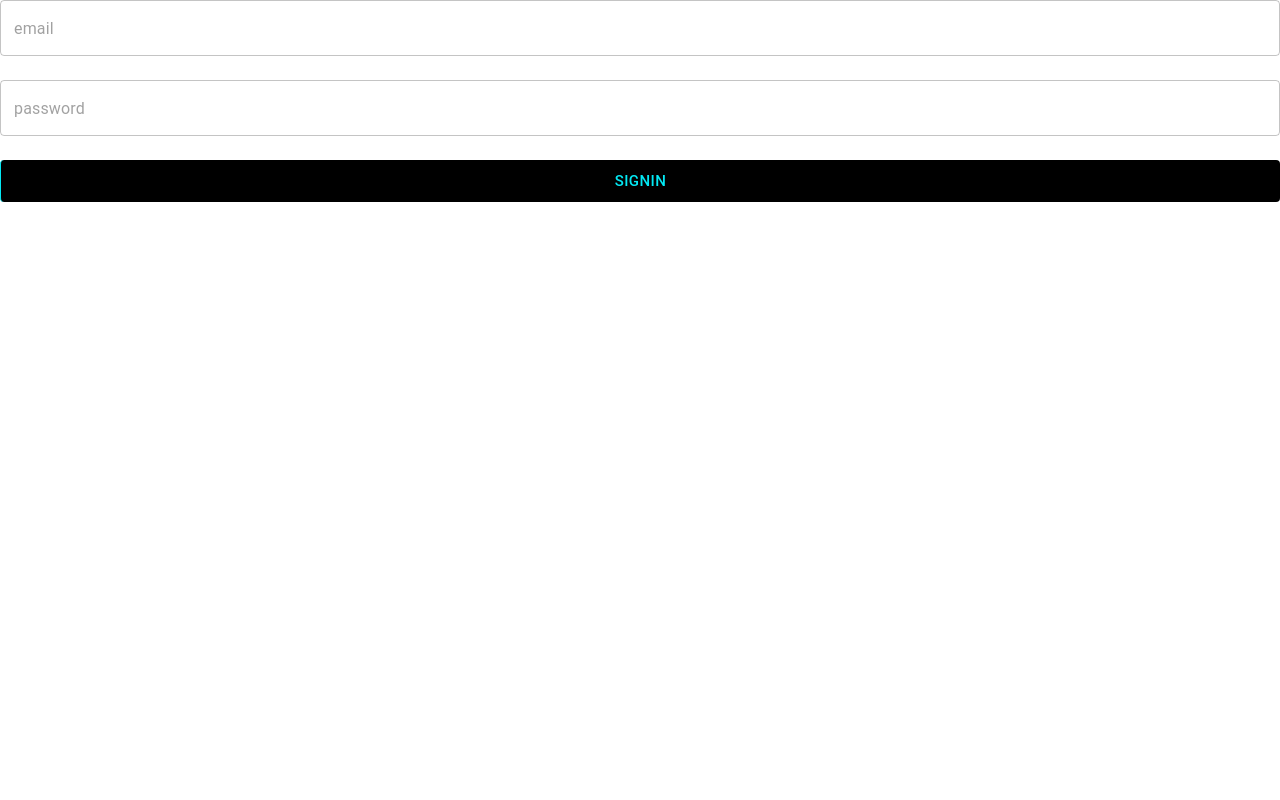
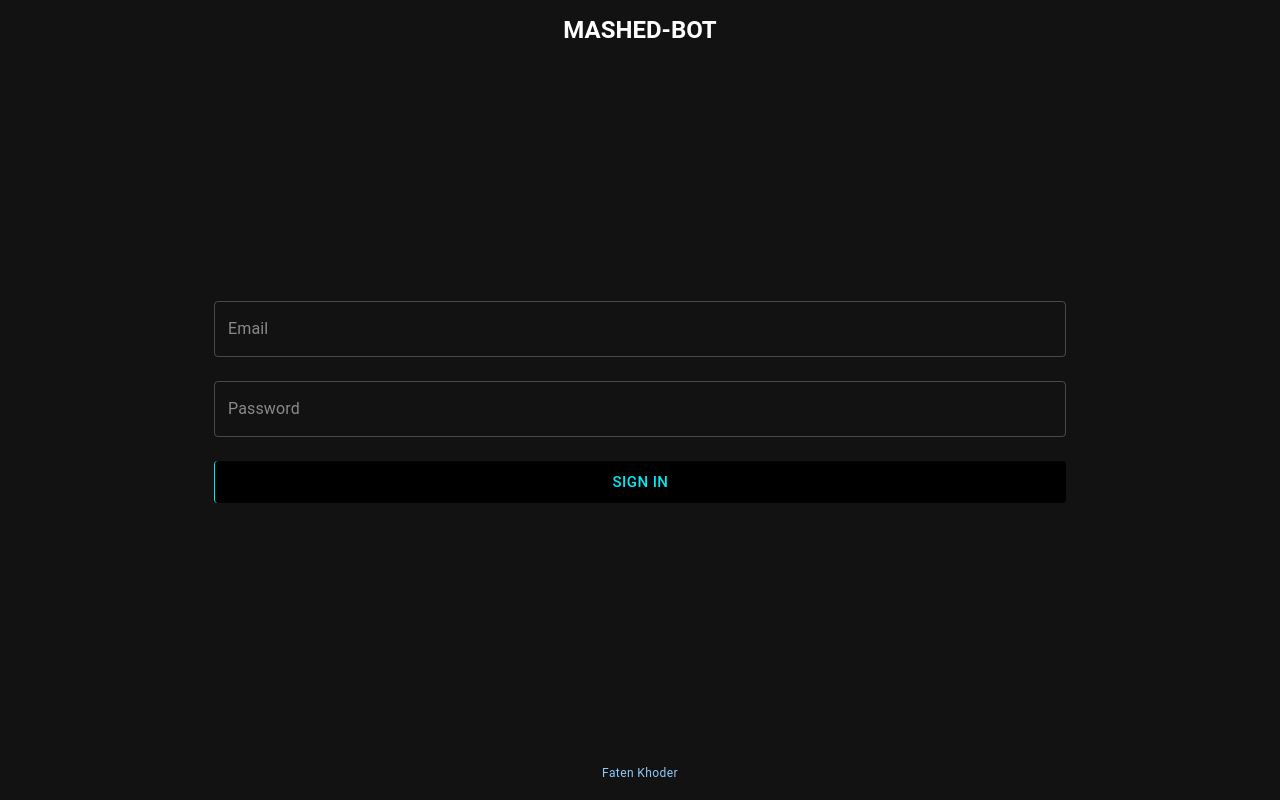
Before and after one commit to Fatenkh7/Frontend-Final-Project, a React (Create React App) app: page /signin in a window 1280 px wide. Built offline with nearby package versions, Linux system fonts and the light colour scheme.

Commit message:
sign in and sign up done

```diff
--- a/package.json
+++ b/package.json
@@ -12,11 +12,13 @@
     "@testing-library/user-event": "^13.5.0",
     "axios": "^1.4.0",
     "formik": "^2.2.9",
+    "framer-motion": "^10.12.10",
     "react": "^18.2.0",
     "react-dom": "^18.2.0",
     "react-router-dom": "^6.11.1",
     "react-scripts": "5.0.1",
     "react-toastify": "^9.1.2",
+    "styled-components": "^6.0.0-rc.1",
     "typewriter-effect": "^2.19.0",
     "web-vitals": "^2.1.4",
     "yup": "^1.1.1"
--- a/src/App.jsx
+++ b/src/App.jsx
@@ -1,18 +1,92 @@
-import { BrowserRouter, Routes, Route } from "react-router-dom";
-import './App.css';
-import SignIn from "../src/pages/SignIn/signin.jsx";
-import Home from "../src/pages/Home/home";
+import "react-toastify/dist/ReactToastify.css";
+import AuthRoute from "./components/AuthRoute";
+import ProtectedRoute from "./components/ProtectedRoute";
+import Home from "./pages/Home/home";
+import FirstPage from "./pages/FirstPage/firstPage";
+import SignIn from "./pages/SignIn/signin";
+import SignUp from "./pages/Signup/signiup";
+import UserContext from "./context/user";
+import { useEffect, useState } from "react";
+import { createTheme, ThemeProvider } from "@mui/material/styles";
+import { CssBaseline } from "@mui/material";
+import { ToastContainer } from "react-toastify";
+import { BrowserRouter, Route, Routes } from "react-router-dom";
 
 function App() {
+  const [user, setUser] = useState(null);
+  const theme = createTheme({
+    palette: { mode: "dark" },
+  });
+
+  const login = (data) => {
+    setUser(data);
+  };
+
+  const logout = () => {
+    setUser(null);
+  };
+
+  useEffect(() => {}, []);
+
   return (
-    <div className="App">
+    <ThemeProvider theme={theme}>
+      <CssBaseline />
+      <ToastContainer
+        position="bottom-left"
+        autoClose={4000}
+        hideProgressBar={false}
+        newestOnTop={false}
+        closeOnClick
+        rtl={false}
+        pauseOnHover
+      />
       <BrowserRouter>
         <Routes>
-          <Route path="/signin" element={<SignIn />} />
-          <Route path="/home" element={<Home />} />
+          <Route
+            path="/"
+            element={
+              <UserContext.Provider
+                value={{ user: user, login: login, logout: logout }}
+              >
+                <FirstPage />
+              </UserContext.Provider>
+            }
+          />
+          <Route
+            path="/home"
+            element={
+              <UserContext.Provider
+                value={{ user: user, login: login, logout: logout }}
+              >
+                <ProtectedRoute>
+                  <Home />
+                </ProtectedRoute>
+              </UserContext.Provider>
+            }
+          />
+          <Route
+            path="/signin"
+            element={
+              <UserContext.Provider value={{ login: login }}>
+                <AuthRoute>
+                  <SignIn />
+                </AuthRoute>
+              </UserContext.Provider>
+            }
+          />
+          <Route
+            path="/signup"
+            element={
+              <UserContext.Provider value={{ login: login }}>
+                <AuthRoute>
+                  <SignUp />
+                </AuthRoute>
+              </UserContext.Provider>
+            }
+          />
         </Routes>
       </BrowserRouter>
-    </div>
+    </ThemeProvider>
   );
 }
 
--- a/src/api/apiUser.jsx
+++ b/src/api/apiUser.jsx
@@ -1,12 +1,40 @@
 import axiosClient from "./apiClient";
 
-export const userSignIn = async () => {
+export const userSignIn = async (email, password) => {
   try {
     const response = await axiosClient.post(
-      "user/signin");
+      "user/signin",
+      {
+        email,
+        password,
+      }
+    );
 
     return { response };
   } catch (err) {
     return { err };
   }
 };
+
+export const createUser = async (first_name,
+  last_name,
+  email,
+  username,
+  password,) => {
+  try {
+    const response = await axiosClient.post(
+      "user/signup",
+      {
+        first_name,
+        last_name,
+        email,
+        username,
+        password,
+      }
+    );
+
+    return { response };
+  } catch (err) {
+    return { err };
+  }
+};
--- a/src/components/ProtectedRoute.jsx
+++ b/src/components/ProtectedRoute.jsx
@@ -5,12 +5,12 @@
 import UserContext from "../context/user";
 const ProtectedRoute = (props) => {
   const navigate = useNavigate();
-  const {user} = useContext(UserContext);
+  const { user } = useContext(UserContext);
   useEffect(() => {
-    if (!user) navigate("/signup");
-  }, [navigate,user]);
+    if (!user) navigate("/signin");
+  }, [navigate, user]);
 
-  return user?(<Box sx={{ height: "100vh" }}>{props.children}</Box>):<div></div>;
+  return user ? (<Box sx={{ height: "100vh" }}>{props.children}</Box>) : <div></div>;
 };
 
 export default ProtectedRoute;
--- /dev/null
+++ b/src/context/user.jsx
@@ -0,0 +1,3 @@
+import { createContext } from "react";
+const UserContext = createContext();
+export default UserContext;
--- a/src/pages/FirstPage/firstPage.jsx
+++ b/src/pages/FirstPage/firstPage.jsx
@@ -0,0 +1,82 @@
+import React from 'react';
+import styled from 'styled-components';
+import { Box, Button, Typography } from '@mui/material';
+import logo from '../../logo.svg';
+import { Link } from 'react-router-dom';
+import { motion, AnimatePresence } from 'framer-motion';
+
+const Container = styled(Box)`
+  display: flex;
+  flex-direction: column;
+  justify-content: center;
+  align-items: center;
+  height: 100vh;
+`;
+
+const Logo = styled(motion.img)`
+  width: 150px;
+  margin-bottom: 50px;
+`;
+
+const ButtonContainer = styled(Box)`
+  display: flex;
+  flex-direction: row;
+  justify-content: center;
+  align-items: center;
+  margin-top: 20px;
+`;
+
+const SignInButton = styled(Button)`
+  && {
+    background-color: #03e9f4;
+    color: #000000;
+    margin-right: 10px;
+    &:hover {
+      background-color: #018ca1;
+    }
+  }
+`;
+
+const SignUpButton = styled(Button)`
+  && {
+    background-color: #03e9f4;
+    color: #000000;
+    margin-left: 10px;
+    &:hover {
+      background-color: #018ca1;
+    }
+  }
+`;
+
+const Title = styled(Typography)`
+  font-family: 'Montserrat', sans-serif;
+  margin-top: 30px;
+`;
+
+const FirstPage = () => {
+    return (
+        <Container>
+            <AnimatePresence>
+                <Logo
+                    src={logo}
+                    alt="logo"
+                    initial={{ scale: 0 }}
+                    animate={{ scale: 1 }}
+                    exit={{ scale: 0 }}
+                    transition={{ duration: 0.5 }}
+                />
+            </AnimatePresence>
+            <Title variant="h4">Welcome to Mashed-Bot AI</Title>
+            <ButtonContainer>
+                <Link to="/signin">
+                    <SignInButton variant="contained">Sign In</SignInButton>
+                </Link>
+                <Link to="/signup">
+                    <SignUpButton variant="contained">Sign Up</SignUpButton>
+                </Link>
+            </ButtonContainer>
+        </Container>
+    );
+};
+
+export default FirstPage;
--- a/src/pages/SignIn/signin.jsx
+++ b/src/pages/SignIn/signin.jsx
@@ -5,74 +5,90 @@
 import { userSignIn } from "../../api/apiUser";
 import { useContext, useEffect, useState } from "react";
 import { Box, Button, Stack, TextField } from "@mui/material";
-import { createTheme } from '@mui/material/styles';
-
-const theme = createTheme();
-
-const SignIn = () => {
+import UserContext from "../../context/user";
+import { createTheme } from "@mui/material/styles";
 
 const theme = createTheme({
   palette: {
     metallicBlue: {
-                main: '#000000',
+      main: "#000000",
       border: "#03e9f4",
     },
   },
 });
+
+const SignIn = () => {
+  const { login } = useContext(UserContext);
   const navigate = useNavigate();
-
-    const formik = useFormik({
+  useEffect(() => {}, []);
+  const [isRequest, setIsRequest] = useState(false);
+  const form = useFormik({
     initialValues: {
-            email: '',
-            password: '',
+      email: "",
+      password: "",
     },
-        validationSchema: yup.object().shape({
-            email: yup.string().email('Invalid email').required('Required'),
-            password: yup.string().required('Required'),
+    validationSchema: yup.object({
+      email: yup
+        .string()
+        .required("Email is required")
+        .email("Invalid email address"),
+      password: yup
+        .string()
+        .required("Password is required")
+        .min(6, "Password must be at least 6 characters"),
     }),
     onSubmit: async (values) => {
       try {
-                const response = await userSignIn(values.email, values.password);
-                const { data } = response;
-                toast.success('Successfully signed in');
-                // You can store the user data in the UserContext here
-                navigate('/home');
-            } catch (err) {
-                toast.error('Invalid email or password');
+        setIsRequest(true);
+        const { response, err } = await userSignIn(values.email, values.password);
+        if (err) {
+          toast.error(err.message || "Failed to sign in.");
+        } else {
+          login(response);
+          navigate("/");
+          toast.success("Sign in success");
+        }
+      } catch (error) {
+        toast.error(error.message);
+      } finally {
+        setIsRequest(false);
       }
     },
   });
 
   return (
-        <Box component="form" noValidate onSubmit={formik.handleSubmit}>
+    <Box component="form" noValidate onSubmit={form.handleSubmit}>
       <Stack spacing={3}>
         <TextField
           fullWidth
-                    placeholder="email"
+          placeholder="Email"
           name="email"
-                    value={formik.values.email}
-                    onChange={formik.handleChange}
-                    onBlur={formik.handleBlur}
-                    error={formik.touched.email && Boolean(formik.errors.email)}
-                    helperText={formik.touched.email && formik.errors.email}
+          value={form.values.email}
+          onChange={form.handleChange}
+          error={form.touched.email && form.errors.email !== undefined}
+          helperText={form.touched.email && form.errors.email}
         />
         <TextField
           fullWidth
-                    placeholder="password"
+          placeholder="Password"
           name="password"
+          value={form.values.password}
+          onChange={form.handleChange}
           type="password"
-                    value={formik.values.password}
-                    onChange={formik.handleChange}
-                    onBlur={formik.handleBlur}
-                    error={formik.touched.password && Boolean(formik.errors.password)}
-                    helperText={formik.touched.password && formik.errors.password}
+          error={form.touched.password && form.errors.password !== undefined}
+          helperText={form.touched.password && form.errors.password}
         />
         <Button
           type="submit"
           size="large"
-                    sx={{ color: theme.palette.metallicBlue.border, borderLeft: 1, backgroundColor: theme.palette.metallicBlue.main }}
+          sx={{
+            color: theme.palette.metallicBlue.border,
+            borderLeft: 1,
+            backgroundColor: theme.palette.metallicBlue.main,
+          }}
+          disabled={isRequest}
         >
-                    signin
+          Sign In
         </Button>
       </Stack>
     </Box>
--- /dev/null
+++ b/src/pages/Signup/signiup.jsx
@@ -0,0 +1,140 @@
+import { useNavigate } from "react-router-dom";
+import { useContext, useEffect, useState } from "react";
+import { useFormik } from "formik";
+import { toast } from "react-toastify";
+import * as yup from "yup";
+import { createUser } from "../../api/apiUser";
+import UserContext from "../../context/user";
+import { Box, Button, Stack, TextField } from "@mui/material";
+import { createTheme } from "@mui/material/styles";
+
+const theme = createTheme({
+    palette: {
+        metallicBlue: {
+            main: "#000000",
+            border: "#03e9f4",
+        },
+    },
+});
+
+const SignUp = () => {
+    const navigate = useNavigate();
+    const { login } = useContext(UserContext);
+    const [isRequest, setIsRequest] = useState(false);
+    const form = useFormik({
+        initialValues: {
+            first_name: "",
+            last_name: "",
+            email: "",
+            username: "",
+            password: "",
+        },
+        validationSchema: yup.object({
+            first_name: yup.string().trim().required("First name is required"),
+            last_name: yup.string().trim().required("Last name is required"),
+            email: yup
+                .string()
+                .trim()
+                .required("Email is required")
+                .email("Invalid email address")
+                .min(23, "Email is not valid")
+                .max(25, "Email is not valid"),
+            username: yup
+                .string()
+                .trim()
+                .required("Username is required")
+                .min(4, "Username must be at least 4 characters")
+                .max(9, "Username could be up too 9 characters"),
+            password: yup
+                .string()
+                .trim()
+                .required("Password is required")
+                .min(6, "Password must be at least 6 characters"),
+        }),
+
+        onSubmit: async (values) => {
+            try {
+                setIsRequest(true);
+                const { response, err } = await createUser(values.first_name, values.last_name, values.username, values.email, values.password);
+                if (err) {
+                    toast.error(err.message || "Failed to sign up.");
+                } else {
+                    login(response);
+                    navigate("/signin");
+                    toast.success("Sign up success");
+                }
+            } catch (error) {
+                toast.error(error.message);
+            } finally {
+                setIsRequest(false);
+            }
+        },
+    });
+
+    return (
+        <Box component="form" noValidate onSubmit={form.handleSubmit}>
+            <Stack spacing={3}>
+                <TextField
+                    fullWidth
+                    placeholder="First Name"
+                    name="first_name"
+                    value={form.values.first_name}
+                    onChange={form.handleChange}
+                    error={form.touched.first_name && form.errors.first_name !== undefined}
+                    helperText={form.touched.first_name && form.errors.first_name}
+                />
+                <TextField
+                    fullWidth
+                    placeholder="Last Name"
+                    name="last_name"
+                    value={form.values.last_name}
+                    onChange={form.handleChange}
+                    error={form.touched.last_name && form.errors.last_name !== undefined}
+                    helperText={form.touched.last_name && form.errors.last_name}
+                />
+                <TextField
+                    fullWidth
+                    placeholder="Email"
+                    name="email"
+                    value={form.values.email}
+                    onChange={form.handleChange}
+                    error={form.touched.email && form.errors.email !== undefined}
+                    helperText={form.touched.email && form.errors.email}
+                />
+                <TextField
+                    fullWidth
+                    placeholder="Username"
+                    name="username"
+                    value={form.values.username}
+                    onChange={form.handleChange}
+                    error={form.touched.username && form.errors.username !== undefined}
+                    helperText={form.touched.username && form.errors.username}
+                />
+                <TextField
+                    fullWidth
+                    placeholder="Password"
+                    name="password"
+                    value={form.values.password}
+                    onChange={form.handleChange}
+                    type="password"
+                    error={form.touched.password && form.errors.password !== undefined}
+                    helperText={form.touched.password && form.errors.password}
+                />
+                <Button
+                    type="submit"
+                    size="large"
+                    sx={{
+                        color: theme.palette.metallicBlue.border,
+                        borderLeft: 1,
+                        backgroundColor: theme.palette.metallicBlue.main,
+                    }}
+                    disabled={isRequest}
+                >
+                    Sign Up
+                </Button>
+            </Stack>
+        </Box>
+    );
+};
+
+export default SignUp;
```
Also changed, not shown: src/api/apiClient.jsx (line endings or trailing spaces), 1 other file (tests, documents, lock files or other folders). Lines whose indentation alone changed are shown as unchanged.
